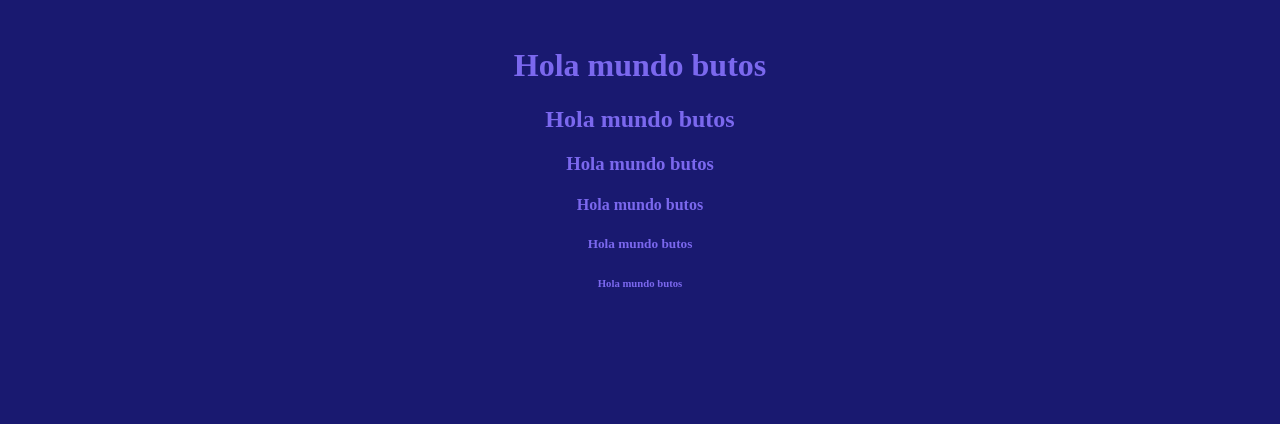
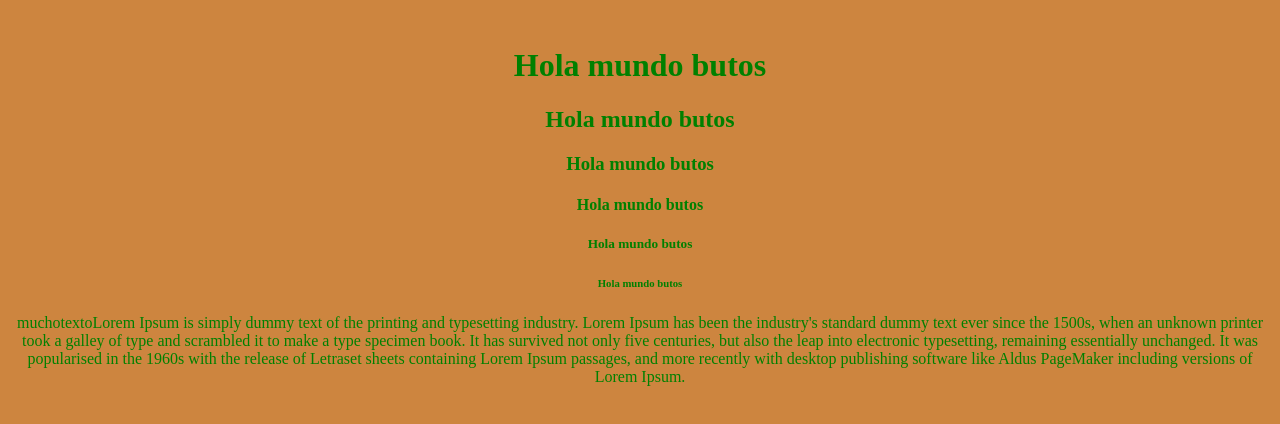
Before and after one commit to lilianaruiz/MiPrimerPagina, a plain HTML site: page index.html in a window 1280 px wide. Drawn offline with Linux system fonts and the light colour scheme.

Commit message:
mucho texto y color

```diff
--- a/index.html
+++ b/index.html
@@ -12,6 +12,7 @@
     <h4> Hola mundo butos</h4>
     <h5> Hola mundo butos</h5>
     <h6> Hola mundo butos</h6>
+    <p>muchotextoLorem Ipsum is simply dummy text of the printing and typesetting industry. Lorem Ipsum has been the industry's standard dummy text ever since the 1500s, when an unknown printer took a galley of type and scrambled it to make a type specimen book. It has survived not only five centuries, but also the leap into electronic typesetting, remaining essentially unchanged. It was popularised in the 1960s with the release of Letraset sheets containing Lorem Ipsum passages, and more recently with desktop publishing software like Aldus PageMaker including versions of Lorem Ipsum.</p>
 </body>
 
 <footer></footer>
--- a/style.css
+++ b/style.css
@@ -1,5 +1,5 @@
 body{
     text-align: center;
-    color: mediumslateblue;
-    background-color: midnightblue;
+    color: green;
+    background-color: peru;
 }
```
